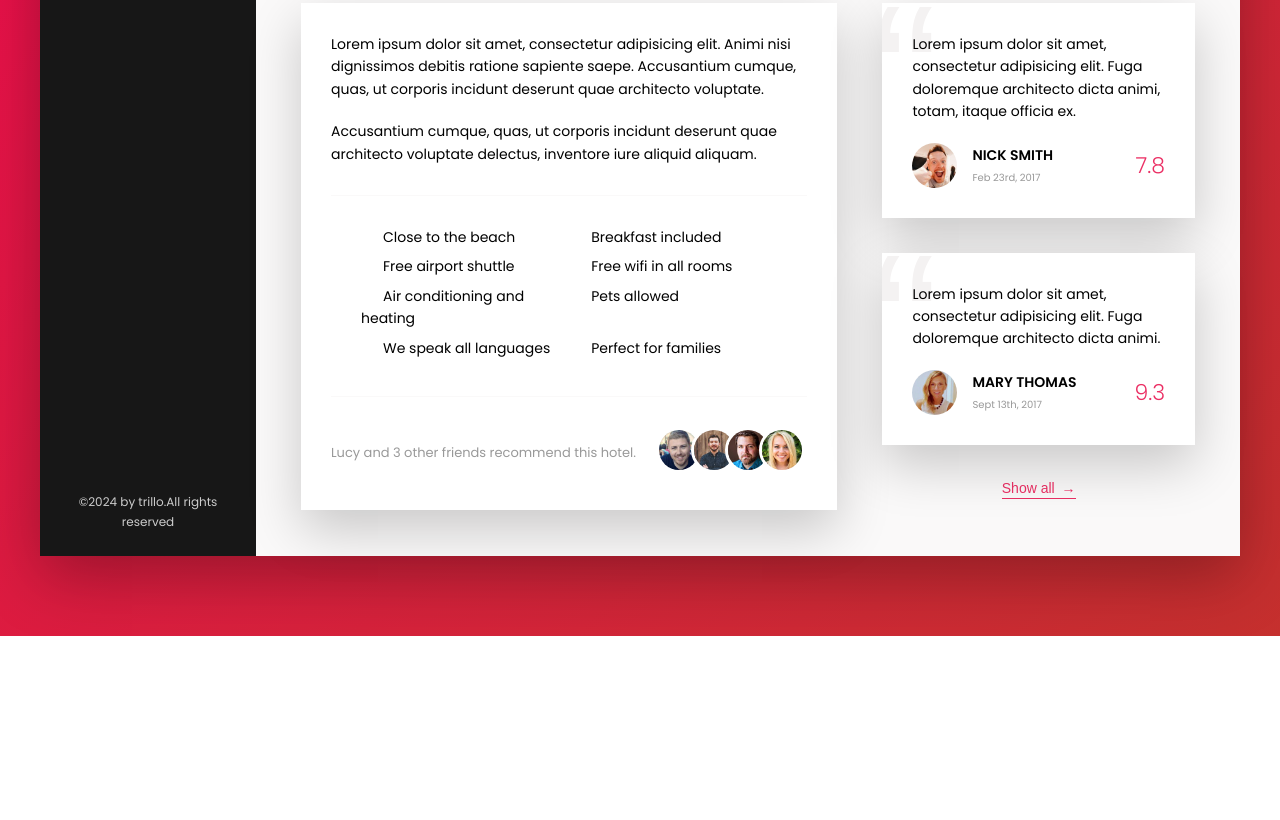
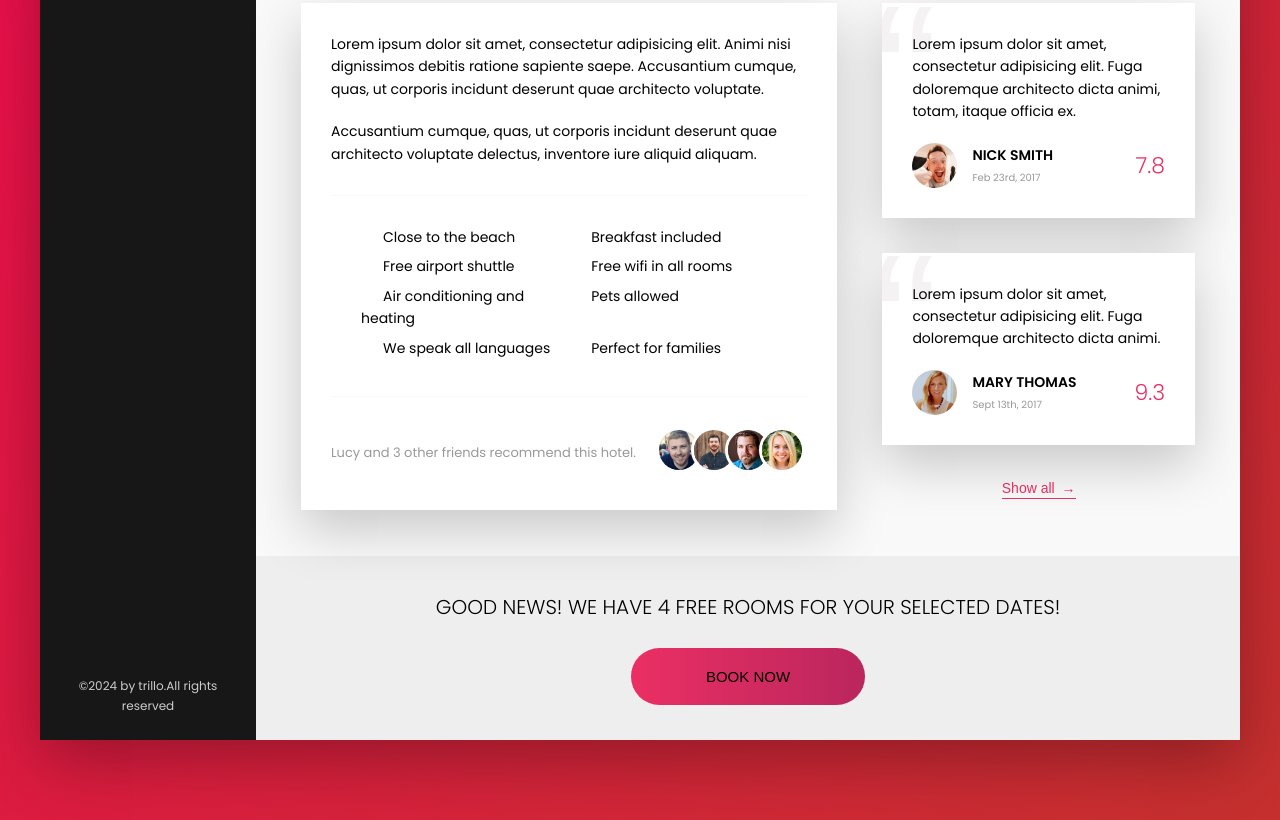
Before and after one commit to FarhanQuadri25/new-flex-box, a website built with Vite: page index.html in a window 1280 px wide. Shown: the part 644-1464 px from the top of the page. Before the commit the page ends 1280 px from the top, so only its background shows below. Built offline with nearby package versions, Linux system fonts and the light colour scheme; files whose address does not match are found by name.

Commit message:
fourth-trillo-commit

```diff
--- a/index.html
+++ b/index.html
@@ -271,6 +271,15 @@
               <button class="btn-inline">Show all <span>&rarr;</span></button>
             </div>
           </div>
+          <div class="cta">
+            <h2 class="cta__book-now">
+              Good news! We have 4 free rooms for your selected dates!
+            </h2>
+            <button class="btn">
+              <span class="btn__visible">Book now</span>
+              <span class="btn__invisible">Only 4 rooms left</span>
+            </button>
+          </div>
         </main>
       </div>
     </div>
--- a/sass/_components.scss
+++ b/sass/_components.scss
@@ -229,7 +229,7 @@
   }
 }
 
-///////////////
+////////////////////////
 /// BUTTON INLINE
 .btn-inline {
   border: none;
@@ -384,3 +384,69 @@
     line-height: 1;
   }
 }
+
+////////////////////////
+/// CTA
+
+.cta {
+  padding: 3.5rem 0;
+  text-align: center;
+  &__book-now {
+    font-size: 2rem;
+    font-weight: 300;
+    text-transform: uppercase;
+    margin-bottom: 2.5rem;
+  }
+}
+
+////////////////////////
+/// CALL TO ACTION
+.btn {
+  font-size: 1.5rem;
+  border: none;
+  text-transform: uppercase;
+  border-radius: 100px;
+  font-weight: 300;
+  background-image: linear-gradient(
+    to right,
+    var(--color-primary),
+    var(--color-primary-dark)
+  );
+  position: relative;
+  overflow: hidden;
+  & > * {
+    display: inline-block;
+    height: 100%;
+    width: 100%;
+    transition: all 0.2s;
+  }
+  &__visible {
+    display: inline-block;
+    padding: 2rem 7.5rem;
+  }
+
+  &:hover {
+    background-image: linear-gradient(
+      to left,
+      var(--color-primary-light),
+      var(--color-primary-dark)
+    );
+  }
+
+  &__invisible {
+    display: inline-block;
+    position: absolute;
+    left: 0;
+    padding: 2rem 0;
+
+    top: -100%;
+
+    cursor: pointer;
+  }
+  &:hover &__visible {
+    transform: translateY(100%);
+  }
+  &:hover &__invisible {
+    top: 0;
+  }
+}
```
